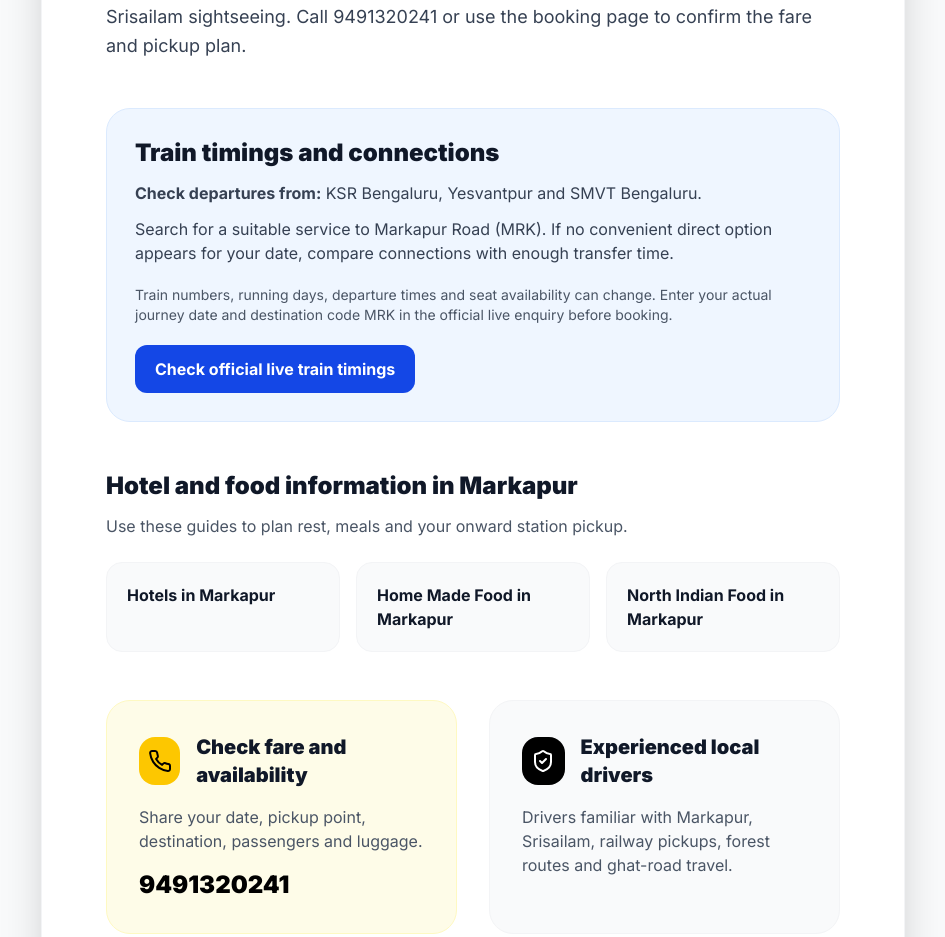
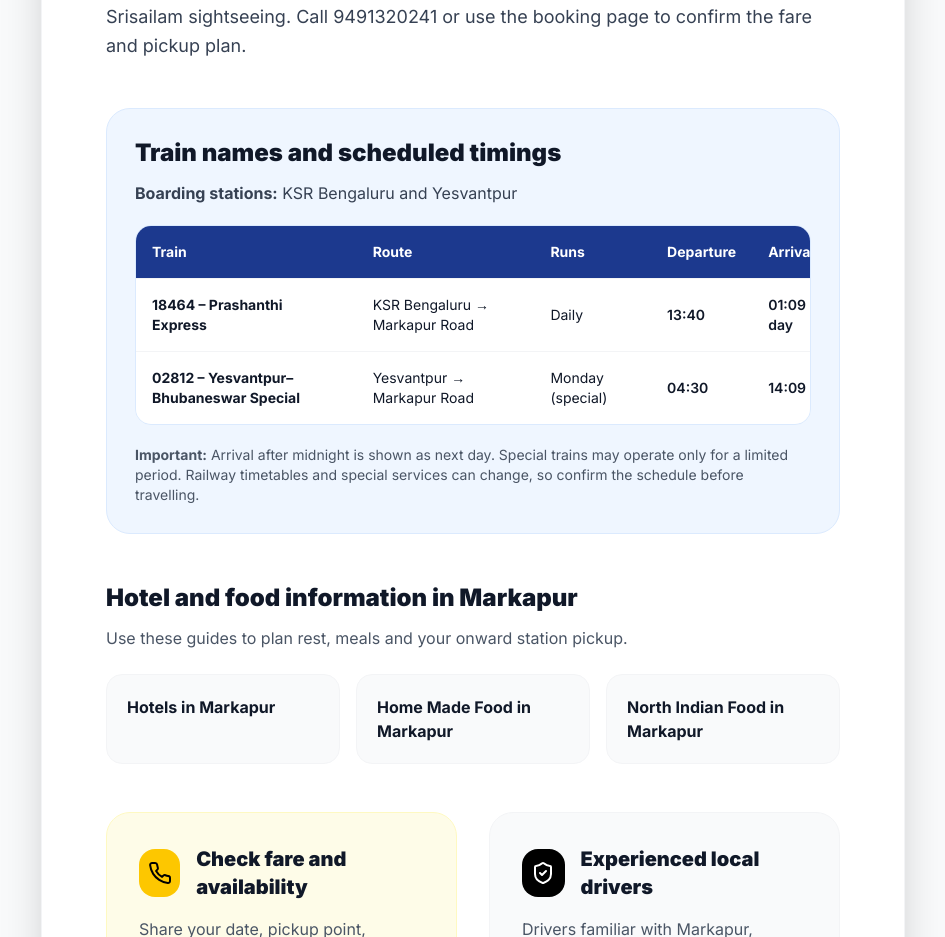
Before and after one commit to gunturcab1-oss/srisailam, a React (Vite) app: page /bengaluru-to-srisailam-via-markapur in a window 1280 px wide. Shown: the part 1902-2839 px from the top of the page, without its empty margins (167-1112 px from the left). Built offline with nearby package versions, Linux system fonts and the light colour scheme.

Commit message:
Add train names and scheduled timings to city guides

```diff
--- a/src/components/SEOPage.tsx
+++ b/src/components/SEOPage.tsx
@@ -7,38 +7,85 @@ import { motion } from 'motion/react';
 
 const SITE_URL = 'https://www.markapurtaxi.com';
 
-const CITY_TRAIN_GUIDES: Record<string, { stations: string; guidance: string }> = {
+type TrainTiming = {
+  number: string;
+  name: string;
+  route: string;
+  runs: string;
+  departure: string;
+  arrival: string;
+};
+
+const CITY_TRAIN_GUIDES: Record<string, { stations: string; note: string; trains: TrainTiming[] }> = {
   'bengaluru-to-srisailam-via-markapur': {
-    stations: 'KSR Bengaluru, Yesvantpur and SMVT Bengaluru',
-    guidance: 'Search for a suitable service to Markapur Road (MRK). If no convenient direct option appears for your date, compare connections with enough transfer time.'
+    stations: 'KSR Bengaluru and Yesvantpur',
+    note: 'Arrival after midnight is shown as next day. Special trains may operate only for a limited period.',
+    trains: [
+      { number: '18464', name: 'Prashanthi Express', route: 'KSR Bengaluru → Markapur Road', runs: 'Daily', departure: '13:40', arrival: '01:09 next day' },
+      { number: '02812', name: 'Yesvantpur–Bhubaneswar Special', route: 'Yesvantpur → Markapur Road', runs: 'Monday (special)', departure: '04:30', arrival: '14:09' }
+    ]
   },
   'hubballi-to-srisailam-via-markapur': {
-    stations: 'SSS Hubballi Junction and nearby boarding stations',
-    guidance: 'Check services toward the Guntur–Nandyal corridor and confirm whether the selected train stops at Markapur Road (MRK).'
+    stations: 'SSS Hubballi Junction',
+    note: 'Three scheduled direct options are shown. Confirm the running day printed on your ticket.',
+    trains: [
+      { number: '18048', name: 'Vasco da Gama–Shalimar Express', route: 'Hubballi → Markapur Road', runs: 'Tue, Thu, Fri, Sun', departure: '12:05', arrival: '22:29' },
+      { number: '17226', name: 'Amaravathi Express', route: 'Hubballi → Markapur Road', runs: 'Daily', departure: '13:00', arrival: '23:28' },
+      { number: '17329', name: 'Hubballi–Vijayawada Express', route: 'Hubballi → Markapur Road', runs: 'Daily', departure: '19:30', arrival: '06:51 next day' }
+    ]
   },
   'tirupati-to-srisailam-via-markapur': {
     stations: 'Tirupati and Renigunta Junction',
-    guidance: 'Compare direct and connecting trains to Markapur Road (MRK), allowing a comfortable transfer window when changing trains.'
+    note: 'The train starts at Tirupati at 19:25 and departs Renigunta at 19:50.',
+    trains: [
+      { number: '17262', name: 'Tirupati–Guntur Express', route: 'Tirupati → Markapur Road', runs: 'Daily', departure: '19:25', arrival: '04:16 next day' }
+    ]
   },
   'visakhapatnam-to-srisailam-via-markapur': {
     stations: 'Visakhapatnam and Duvvada',
-    guidance: 'Compare services and connections through Vijayawada or Guntur for the onward journey to Markapur Road (MRK).'
+    note: 'The weekly Howrah–Yesvantpur service boards at Duvvada; Prashanthi Express boards at Visakhapatnam.',
+    trains: [
+      { number: '18463', name: 'Prashanthi Express', route: 'Visakhapatnam → Markapur Road', runs: 'Daily', departure: '13:05', arrival: '22:50' },
+      { number: '22831', name: 'Howrah–Yesvantpur Superfast', route: 'Duvvada → Markapur Road', runs: 'Thursday', departure: '04:40', arrival: '13:08' }
+    ]
   },
   'kochi-to-srisailam-via-markapur': {
-    stations: 'Ernakulam Junction, Ernakulam Town and Aluva',
-    guidance: 'Long-distance journeys may require a connection. Compare total travel time and allow sufficient time between trains before continuing to Markapur Road (MRK).'
+    stations: 'Ernakulam Town (North)',
+    note: 'These are weekly special services and may be extended, changed or withdrawn. Confirm that the train is operating on your intended date.',
+    trains: [
+      { number: '07104', name: 'Kollam–Machilipatnam Special', route: 'Ernakulam Town → Markapur Road', runs: 'Sunday (special)', departure: '05:35', arrival: '05:28 next day' },
+      { number: '07184', name: 'Kollam Special', route: 'Ernakulam Town → Markapur Road', runs: 'Friday (special)', departure: '11:45', arrival: '11:03 next day' },
+      { number: '07182', name: 'Kollam–Kakinada Special', route: 'Ernakulam Town → Markapur Road', runs: 'Monday (special)', departure: '13:40', arrival: '13:43 next day' }
+    ]
   },
   'kolkata-to-srisailam-via-markapur': {
-    stations: 'Howrah Junction, Shalimar and Santragachi',
-    guidance: 'Compare southbound services and connections through Bhubaneswar, Vijayawada or Guntur before continuing to Markapur Road (MRK).'
+    stations: 'Howrah, Shalimar and Santragachi',
+    note: 'Different trains use different Kolkata-area stations. Confirm the boarding station carefully.',
+    trains: [
+      { number: '18063', name: 'Santragachi–Yelahanka AC Express', route: 'Santragachi → Markapur Road', runs: 'Thursday', departure: '12:50', arrival: '12:29 next day' },
+      { number: '22831', name: 'Howrah–Yesvantpur Superfast', route: 'Howrah → Markapur Road', runs: 'Wednesday', departure: '14:45', arrival: '13:08 next day' },
+      { number: '18047', name: 'Amaravati Express', route: 'Shalimar → Markapur Road', runs: 'Mon, Tue, Thu, Sat', departure: '23:10', arrival: '22:35 next day' }
+    ]
   },
   'bhubaneswar-to-srisailam-via-markapur': {
-    stations: 'Bhubaneswar and Khurda Road Junction',
-    guidance: 'Compare southbound services and connections through Vijayawada or Guntur for travel toward Markapur Road (MRK).'
+    stations: 'Bhubaneswar',
+    note: 'Prashanthi Express is the daily option. The other listed services run weekly or as specials.',
+    trains: [
+      { number: '18463', name: 'Prashanthi Express', route: 'Bhubaneswar → Markapur Road', runs: 'Daily', departure: '05:40', arrival: '22:50' },
+      { number: '22831', name: 'Howrah–Yesvantpur Superfast', route: 'Bhubaneswar → Markapur Road', runs: 'Wednesday', departure: '21:15', arrival: '13:08 next day' },
+      { number: '02811', name: 'Bhubaneswar–Yesvantpur Special', route: 'Bhubaneswar → Markapur Road', runs: 'Sunday (special)', departure: '19:15', arrival: '11:20 next day' }
+    ]
   },
   'varanasi-to-srisailam-via-markapur': {
     stations: 'Varanasi Junction, Banaras and Pt. Deen Dayal Upadhyaya Junction',
-    guidance: 'Most journeys require careful connection planning. Compare routes through major junctions and allow a generous transfer window before continuing to Markapur Road (MRK).'
+    note: 'No dependable direct train was identified. Use a connection at Vijayawada and leave a generous transfer buffer; do not treat the rows as one guaranteed through itinerary.',
+    trains: [
+      { number: '12670', name: 'Gangakaveri Express', route: 'Varanasi → Vijayawada', runs: 'Tue, Thu', departure: '01:20', arrival: '05:10 next day' },
+      { number: '16368', name: 'Kashi Tamil Express', route: 'Varanasi → Vijayawada', runs: 'Selected days', departure: '16:45', arrival: '20:30 next day' },
+      { number: '17330', name: 'Vijayawada–Hubballi Express', route: 'Vijayawada → Markapur Road', runs: 'Daily', departure: '13:10', arrival: '17:14' },
+      { number: '18463', name: 'Prashanthi Express', route: 'Vijayawada → Markapur Road', runs: 'Daily', departure: '19:35', arrival: '22:50' },
+      { number: '17215', name: 'Machilipatnam–Dharmavaram Express', route: 'Vijayawada → Markapur Road', runs: 'Daily', departure: '21:25', arrival: '00:49 next day' }
+    ]
   }
 };
 
@@ -181,11 +228,33 @@ const SEOPage: React.FC = () => {
             {CITY_GUIDE_URLS.has(page.url) && (
               <>
                 <section aria-labelledby="train-timings" className="mb-12 bg-blue-50 p-7 rounded-3xl border border-blue-100">
-                  <h2 id="train-timings" className="text-2xl font-black mb-3">Train timings and connections</h2>
-                  <p className="text-gray-700 mb-3"><strong>Check departures from:</strong> {CITY_TRAIN_GUIDES[page.url].stations}.</p>
-                  <p className="text-gray-700 mb-5">{CITY_TRAIN_GUIDES[page.url].guidance}</p>
-                  <p className="text-sm text-gray-600 mb-5">Train numbers, running days, departure times and seat availability can change. Enter your actual journey date and destination code MRK in the official live enquiry before booking.</p>
-                  <a href="https://enquiry.indianrail.gov.in/mntes/" target="_blank" rel="noopener noreferrer" className="inline-flex bg-blue-700 text-white px-5 py-3 rounded-xl font-bold hover:bg-blue-800">Check official live train timings</a>
+                  <h2 id="train-timings" className="text-2xl font-black mb-3">Train names and scheduled timings</h2>
+                  <p className="text-gray-700 mb-5"><strong>Boarding stations:</strong> {CITY_TRAIN_GUIDES[page.url].stations}</p>
+                  <div className="overflow-x-auto bg-white rounded-2xl border border-blue-100">
+                    <table className="w-full min-w-[720px] text-left text-sm">
+                      <thead className="bg-blue-900 text-white">
+                        <tr>
+                          <th className="p-4">Train</th>
+                          <th className="p-4">Route</th>
+                          <th className="p-4">Runs</th>
+                          <th className="p-4">Departure</th>
+                          <th className="p-4">Arrival</th>
+                        </tr>
+                      </thead>
+                      <tbody>
+                        {CITY_TRAIN_GUIDES[page.url].trains.map((train) => (
+                          <tr key={`${train.number}-${train.route}`} className="border-t border-gray-100">
+                            <td className="p-4 font-bold">{train.number} – {train.name}</td>
+                            <td className="p-4">{train.route}</td>
+                            <td className="p-4">{train.runs}</td>
+                            <td className="p-4 font-semibold">{train.departure}</td>
+                            <td className="p-4 font-semibold">{train.arrival}</td>
+                          </tr>
+                        ))}
+                      </tbody>
+                    </table>
+                  </div>
+                  <p className="text-sm text-gray-600 mt-5"><strong>Important:</strong> {CITY_TRAIN_GUIDES[page.url].note} Railway timetables and special services can change, so confirm the schedule before travelling.</p>
                 </section>
 
                 <section aria-labelledby="markapur-stopover" className="mb-12">
```
